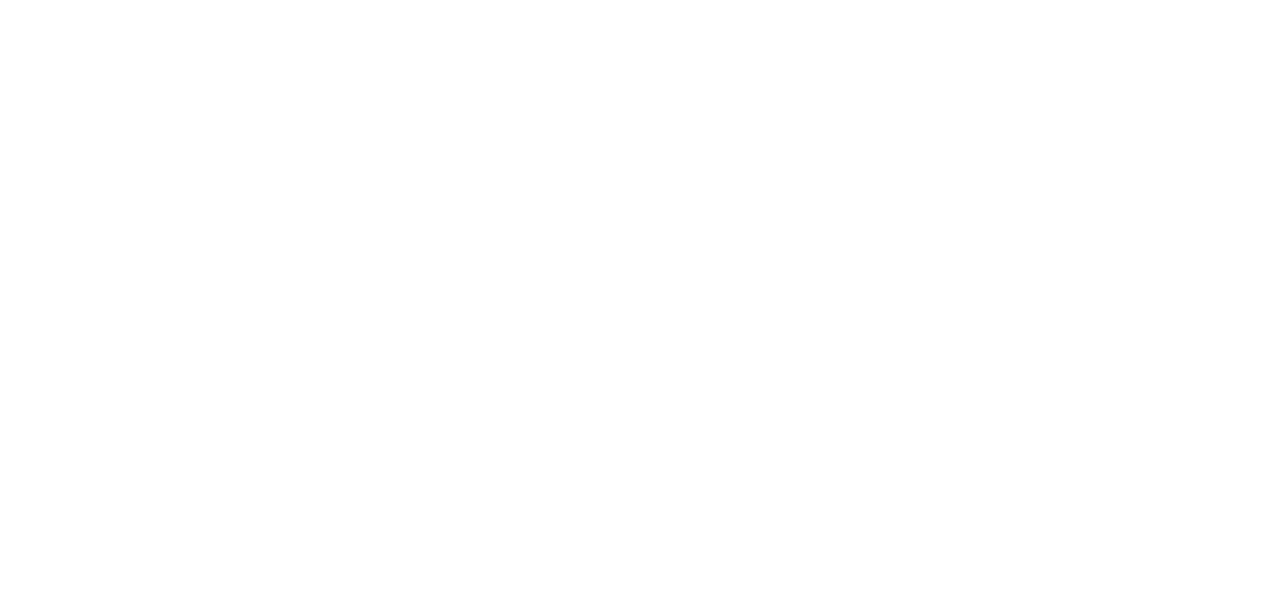
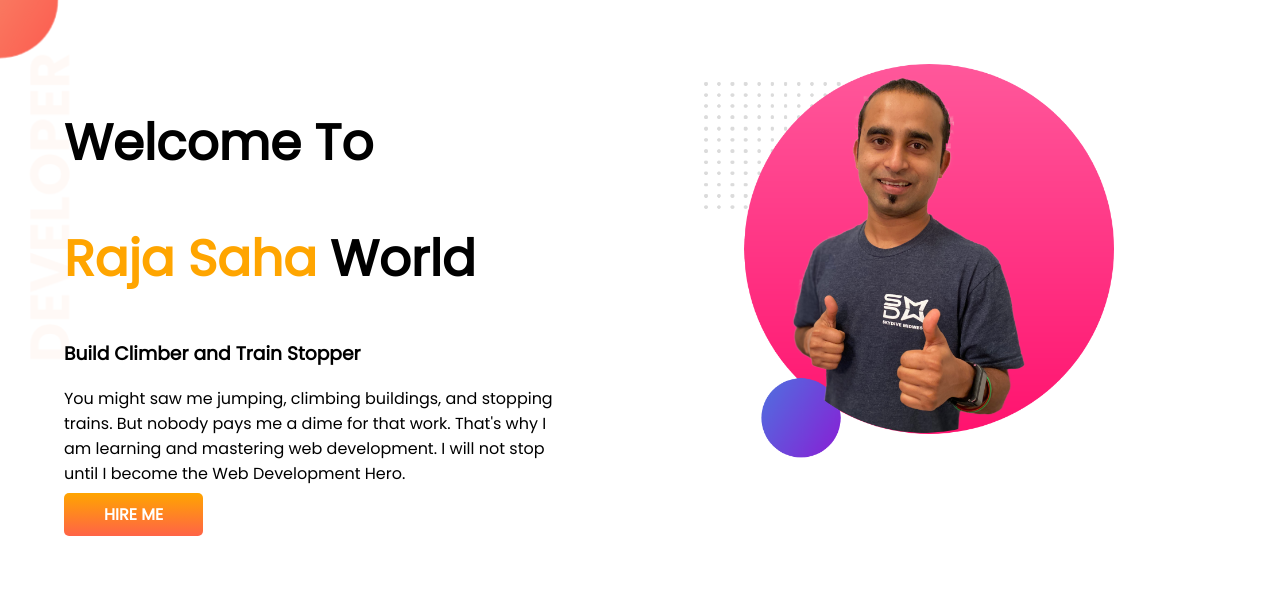
Before and after one commit to meSaha/developer-protfolio, a plain HTML site: page index.html in a window 1280 px wide. Drawn offline with Linux system fonts and the light colour scheme.

Commit message:
first commit

```diff
--- a/index.html
+++ b/index.html
@@ -1,13 +1,35 @@
 <!DOCTYPE html>
 <html lang="en">
+
 <head>
     <meta charset="UTF-8">
     <meta http-equiv="X-UA-Compatible" content="IE=edge">
     <meta name="viewport" content="width=device-width, initial-scale=1.0">
     <title>Raja Portfolio</title>
+    <link rel="preconnect" href="https://fonts.googleapis.com">
+    <link rel="preconnect" href="https://fonts.gstatic.com" crossorigin>
+    <link href="https://fonts.googleapis.com/css2?family=Poppins&display=swap" rel="stylesheet">
     <link rel="stylesheet" href="style.css">
 </head>
+
 <body>
+    <section class="top-banner">
+        <div class="first-half-section">
+            <h1>Welcome To</h1>
+            <h1><span class="text-color">Raja Saha</span> World</h1>
+            <h3>Build Climber and Train Stopper</h3>
+            <p>You might saw me jumping, climbing buildings, and stopping trains. But nobody pays me a dime for that
+                work.
+                That's why I am learning and mastering web development. I will not stop until I become the Web
+                Development
+                Hero.</p>
+            <a class="link-button" target="_blank" href="https://www.linkedin.com/in/raja-saha-b48a6785/">HIRE ME</a>
+        </div>
+        <div class="first-half-section">
+            <img src="images/jhankar2.png" alt="">
 
+        </div>
+    </section>
 </body>
+
 </html>
--- a/style.css
+++ b/style.css
@@ -0,0 +1,41 @@
+body {
+    font-family: 'Poppins', sans-serif;
+    margin: 0;
+}
+
+h1 {
+    font-size: 50px;
+
+}
+
+.text-color {
+    color: orange;
+}
+
+section {
+    display: flex;
+}
+
+.first-half-section {
+    width: 50%;
+    padding: 5%;
+
+}
+
+.first-half-section img {
+    width: 80%;
+}
+
+.link-button {
+    text-decoration: none;
+    background-image: linear-gradient(orange, tomato);
+    padding: 10px 40px;
+    color: white;
+    border-radius: 5px;
+    font-weight: 700;
+}
+
+.top-banner {
+    background-image: url(images/top-banner.png);
+    background-repeat: no-repeat;
+}
```
Also changed, not shown: images/dream-bg.png (added), images/exp-bg.png (added), images/jhankar.png (added), images/jhankar2.png (added), images/my-bg.png (added), images/my-bg2.png (added), images/top-banner.png (added), 7 other files.
